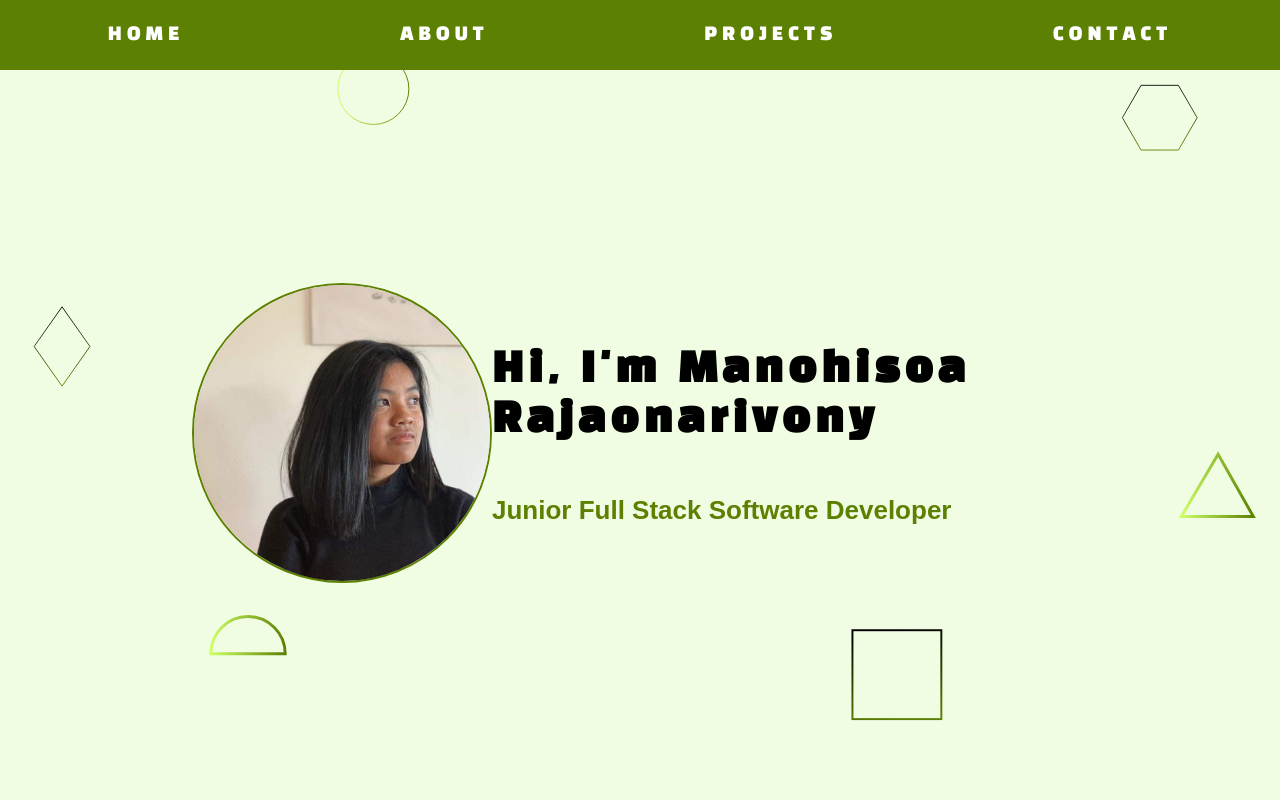
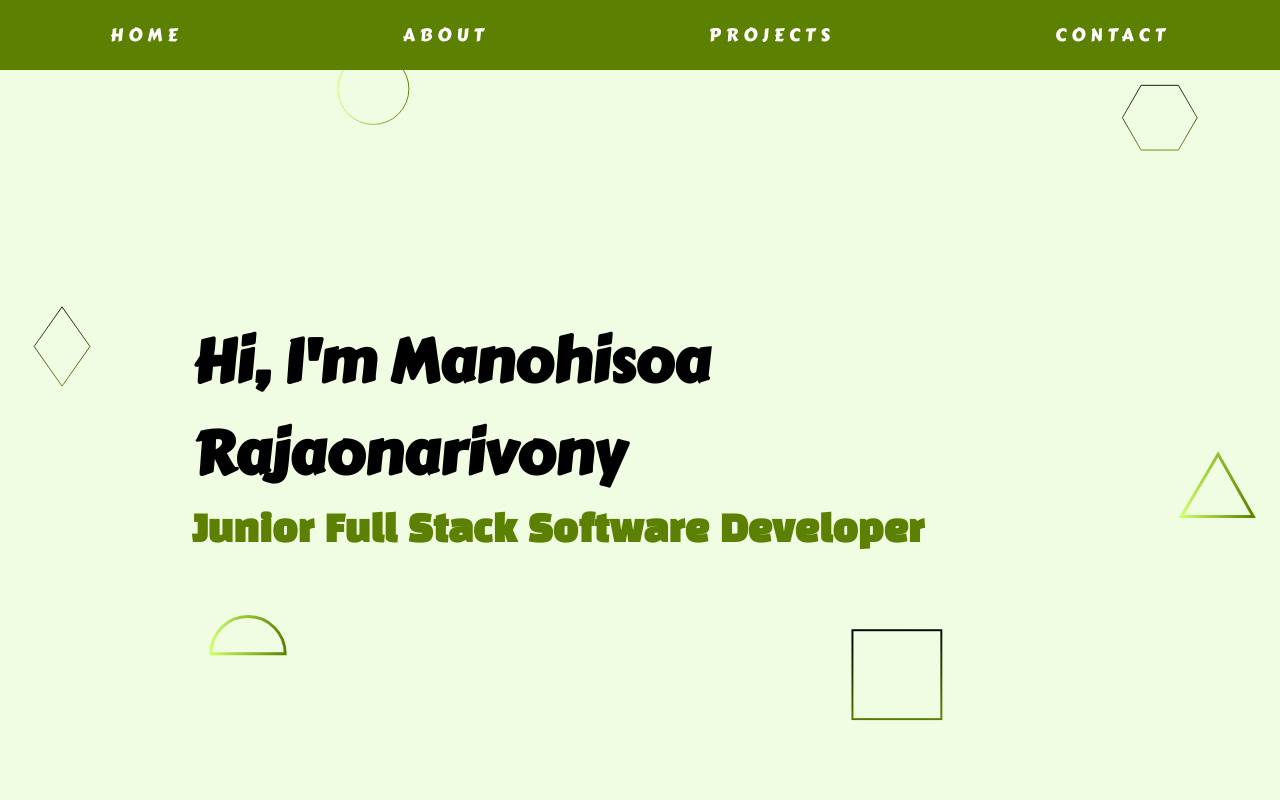
Before and after one commit to ManohisoaVicky/portfolio, a React (Create React App) app: page / in a window 1280 px wide. Shown: the top 800 px of the page. Built offline with nearby package versions, Linux system fonts and the light colour scheme; a web font is replaced by a local one.

Commit message:
updated homepage styling

```diff
--- a/public/index.html
+++ b/public/index.html
@@ -17,6 +17,7 @@
     <link rel="manifest" href="%PUBLIC_URL%/manifest.json" />
     <style> @import url('https://fonts.googleapis.com/css2?family=Black+Han+Sans&display=swap'); </style>
     <style> @import url('https://fonts.googleapis.com/css2?family=Candal&display=swap'); </style>
+    <style> @import url('https://fonts.googleapis.com/css2?family=Carter+One&display=swap'); </style>
     <!--
       Notice the use of %PUBLIC_URL% in the tags above.
       It will be replaced with the URL of the `public` folder during the build.
@@ -26,7 +27,7 @@
       work correctly both with client-side routing and a non-root public URL.
       Learn how to configure a non-root public URL by running `npm run build`.
     -->
-    <title>React App</title>
+    <title>Manohisoa Rajaonarivony</title>
   </head>
   <body>
     <noscript>You need to enable JavaScript to run this app.</noscript>
--- a/src/components/NavBar/NavBar.css
+++ b/src/components/NavBar/NavBar.css
@@ -1,7 +1,8 @@
 :root {
     --main: #5C8001;
-    --sub: #7CB518;
-    --title-font: 'Black Han Sans', sans-serif;
+    --sub: #f1fde2;
+    --title-font: 'Carter One', cursive;
+    --sub-font: 'Black Han Sans', sans-serif;
     --text-font: 'Candal', sans-serif;
 }
 
@@ -28,7 +29,12 @@
     list-style-type: none;
 }
 
-#navbar-list-container > li > a {
+.navbar-link {
     text-decoration: none;
     color: white;
+    transition: .8s;
 }
+
+/* .navbar-link:hover {
+    text-decoration: underline;
+} */
--- a/src/components/NavBar/NavBar.jsx
+++ b/src/components/NavBar/NavBar.jsx
@@ -37,10 +37,10 @@ function NavBar({state, setState}) {
   return (
     <nav id="navbar-container">
         <ul id="navbar-list-container">
-            <li><a href="#home-section">HOME</a></li>
-            <li onClick={toAbout}><a href="#about-section">ABOUT</a></li>
-            <li onClick={toProjects}><a href="#projects-section">PROJECTS</a></li>
-            <li onClick={toContact}><a href="#contact-section">CONTACT</a></li>
+            <li><a href="#home-section" className='navbar-link'>HOME</a></li>
+            <li onClick={toAbout}><a href="#about-section" className='navbar-link'>ABOUT</a></li>
+            <li onClick={toProjects}><a href="#projects-section" className='navbar-link'>PROJECTS</a></li>
+            <li onClick={toContact}><a href="#contact-section" className='navbar-link'>CONTACT</a></li>
         </ul>
     </nav>
   )
--- a/src/sections/HomeSection/HomeSection.css
+++ b/src/sections/HomeSection/HomeSection.css
@@ -1,8 +1,8 @@
 :root {
     --main: #5C8001;
-    --sub: #7CB518;
-    --background: #f1fde2;
-    --title-font: 'Black Han Sans', sans-serif;
+    --sub: #f1fde2;
+    --title-font: 'Carter One', cursive;
+    --sub-font: 'Black Han Sans', sans-serif;
     --text-font: 'Candal', sans-serif;
 }
 
@@ -19,7 +19,7 @@
 #home-container {
     display: flex;
     align-items: center;
-    justify-content: space-around;
+    justify-content: center;
 
     width: 70%;
 }
@@ -30,15 +30,14 @@
 
 #intro-container > h1 {
     font-family: var(--title-font);
-    font-size: 40px;
-    letter-spacing: 5px;
-    padding-bottom: 50px;
+    font-size: 60px;
+    padding-bottom: 10px;
 }
 
 #intro-container > h3 {
-    font-family: var(--text-font);
+    font-family: var(--sub-font);
     color: var(--main);
-    font-size: 26px;
+    font-size: 36px;
 }
 
 
--- a/src/sections/HomeSection/HomeSection.jsx
+++ b/src/sections/HomeSection/HomeSection.jsx
@@ -1,5 +1,4 @@
 import React from 'react'
-import profilePicture from "../../assets/profilePicture.jpeg"
 
 import "./HomeSection.css"
 
@@ -7,9 +6,6 @@ function HomeSection() {
   return (
     <section id="home-section">
       <div id="home-container">
-        <div id="image-container">
-          <img src={profilePicture} alt='profile' />
-        </div>
         <div id="intro-container">
           <h1>Hi, I'm Manohisoa Rajaonarivony</h1>
           <h3>Junior Full Stack Software Developer</h3>
```
Also changed, not shown: src/assets/profilePicture.jpeg (deleted).
